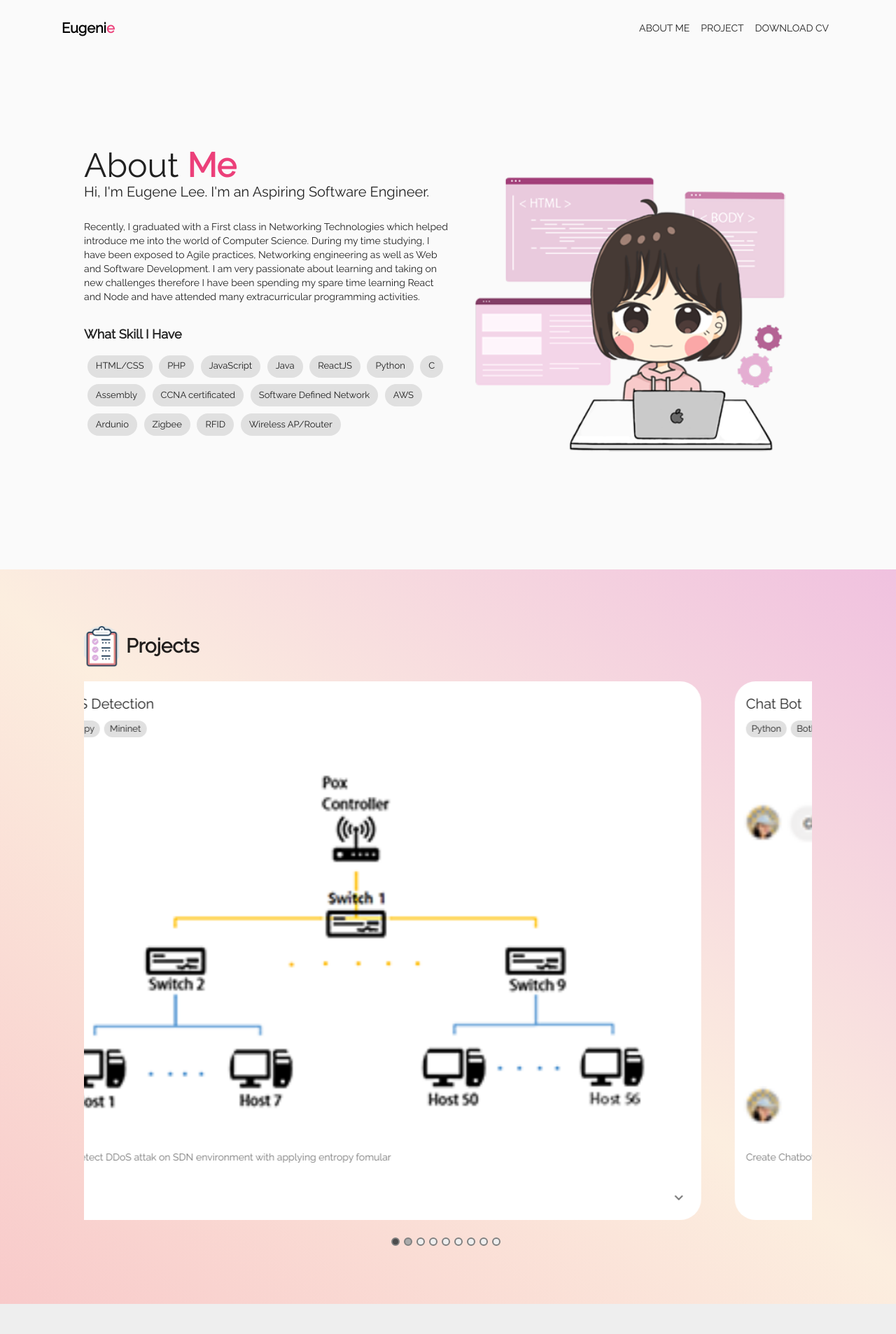
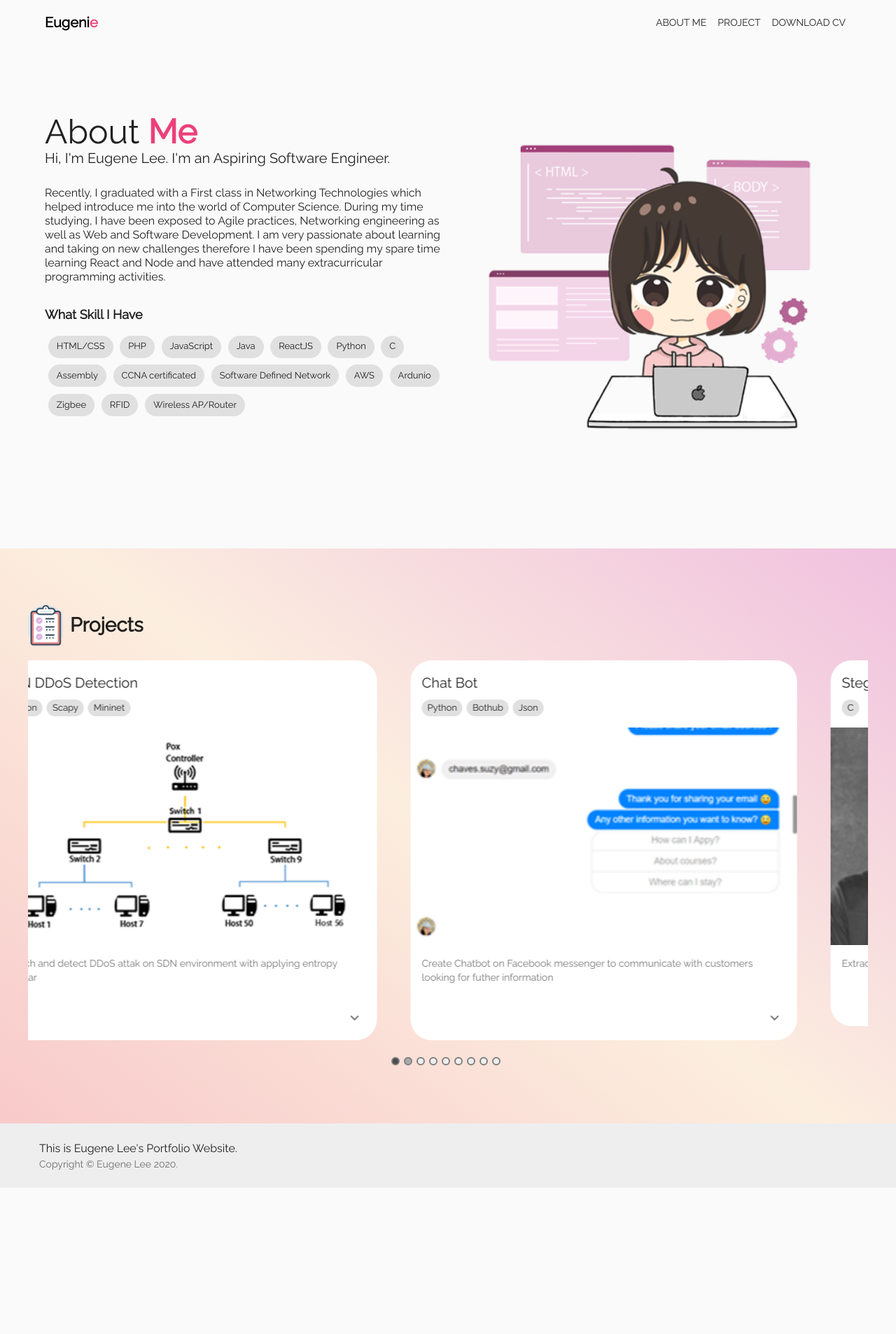
Before and after one commit to eugenelee97/Portfolio, a React (Create React App) app: page / in a window 1280 px wide. Shown: the top 1907 px of the page at 70% size. After the commit the page ends 1698 px from the top, so only its background shows below. Built offline with nearby package versions, Linux system fonts and the light colour scheme.

Commit message:
fixed padding issues

```diff
--- a/public/index.html
+++ b/public/index.html
@@ -2,6 +2,7 @@
 <html lang="en">
   <head>
     <meta charset="utf-8" />
+    <meta name="viewport" content="width=device-width,initial-scale=1.0">
     <link
       href="https://fonts.googleapis.com/css?family=Raleway&display=swap"
       rel="stylesheet"
--- a/src/component/aboutMe/AboutMe.js
+++ b/src/component/aboutMe/AboutMe.js
@@ -10,15 +10,15 @@ const useStyles = makeStyles(theme => ({
   root: {
     display: "flex",
     flexDirection: "column",
-    padding: theme.spacing(16, 2, 6, 2),
+    padding: theme.spacing(20, 0, 16, 0),
   },
   main: {
-    padding: theme.spacing(10),
     margin: "0 auto"
   },
 
   about: {
-    textAlign: "left"
+    textAlign: "left",
+
   }
 }));
 
@@ -28,7 +28,7 @@ const AboutMe = forwardRef((props, ref) => {
   return (
     <div ref={ref} className={classes.root}>
       <CssBaseline />
-      <Container component="main" className={classes.main}>
+      <Container component="main">
         <Grid container className={classes.about}>
           <AboutTxt />
           <AboutImg />
--- a/src/component/aboutMe/About_Main.js
+++ b/src/component/aboutMe/About_Main.js
@@ -38,7 +38,7 @@ export default function AboutTxt() {
         {"Hi, I'm Eugene Lee. I'm an Aspiring Software Engineer."}
       </Typography>
 
-      <Typography className={classes.about_main} variant="body2" gutterBottom>
+      <Typography className={classes.about_main} variant="body1" gutterBottom>
       Recently, I graduated with a First class in Networking Technologies which helped introduce me into the world of Computer Science. During my time studying, I have been exposed to Agile practices, Networking engineering as well as Web and Software Development. I am very passionate about learning and taking on new challenges therefore I have been spending my spare time learning React and Node and have attended many extracurricular programming activities.
       </Typography>
       <AboutSkill />
--- a/src/component/footer/StickyFooter.js
+++ b/src/component/footer/StickyFooter.js
@@ -19,7 +19,6 @@ function Copyright() {
 
 const useStyles = makeStyles(theme => ({
   footer: {
-    padding: theme.spacing(3, 0),
     marginTop: "auto",
     backgroundColor:
       theme.palette.type === "dark"
@@ -28,7 +27,8 @@ const useStyles = makeStyles(theme => ({
   },
   footer_text: {
     textAlign: "left",
-    margin: theme.spacing(2, 8)
+    padding: theme.spacing(3,2)
+
   }
 }));
 
@@ -37,7 +37,7 @@ export default function StickyFooter() {
 
   return (
     <footer className={classes.footer}>
-      <Container className={classes.footer_text} maxWidth="sm">
+      <Container className={classes.footer_text} disableGutters={true}>
         <Typography variant="body1">
           {"This is Eugene Lee's Portfolio Website."}
         </Typography>
--- a/src/component/nav/Nav.js
+++ b/src/component/nav/Nav.js
@@ -6,6 +6,7 @@ import Typography from "@material-ui/core/Typography";
 import Button from "@material-ui/core/Button";
 import pink from "@material-ui/core/colors/pink";
 import Link from "@material-ui/core/Link";
+import Container from "@material-ui/core/Container";
 
 
 const useStyles = makeStyles(theme => ({
@@ -14,9 +15,7 @@ const useStyles = makeStyles(theme => ({
   },
   bar: {
     background: "#fafafa",
-    boxShadow: "none",
-    padding: theme.spacing(1, 8),
-    position: "fixed",
+    boxShadow: "none"
   },
   other: {
     color: pink[400],
@@ -25,7 +24,8 @@ const useStyles = makeStyles(theme => ({
   title: {
     flexGrow: 1,
     color: "black",
-    fontWeight: "bold"
+    fontWeight: "bold",
+
   }
 }));
 
@@ -42,18 +42,20 @@ export default function Nav({abtRef, pjRef}) {
 
   return (
     <div className={classes.root}>
-      <AppBar position="static" className={classes.bar}>
+      <AppBar position="fixed" className={classes.bar}>
+        <Container disableGutters={true}>
         <Toolbar>
           <Typography variant="h6" className={classes.title}>
             Eugeni<span className={classes.other}>e</span>
           </Typography>
 
-          <Button color="black" onClick={()=>handleScroll(abtRef)}>About Me</Button>
-          <Button color="black" onClick={()=>handleScroll(pjRef)}>Project</Button>
+          <Button  onClick={()=>handleScroll(abtRef)}>About Me</Button>
+          <Button  onClick={()=>handleScroll(pjRef)}>Project</Button>
           <Link color="inherit" href="./EugeneResume.pdf" target="_blank">
-          <Button color="black">Download CV</Button>
+          <Button >Download CV</Button>
       </Link>
         </Toolbar>
+        </Container>
       </AppBar>
     </div>
   );
--- a/src/component/project/Project.js
+++ b/src/component/project/Project.js
@@ -9,7 +9,8 @@ import { Typography, Container } from "@material-ui/core";
 const useStyles = makeStyles(theme => ({
   root: {
     background: " linear-gradient(217deg, #F0C1DF, #FCEEDF, #F8CACA)",
-    margin: "0 auto"
+    margin: "0 auto",
+    padding: theme.spacing(0,2)
   },
   title: {
     marginBottom: "20px",
@@ -18,7 +19,7 @@ const useStyles = makeStyles(theme => ({
 
   },
   container: {
-    padding: theme.spacing(10)
+    padding: theme.spacing(10,0)
   },
   img: {
     width: "50px"
@@ -52,7 +53,7 @@ const responsive = {
       max: 1024,
       min: 800,
     },
-    items: 1,
+    items: 2,
     partialVisibilityGutter: 30,
   },
 };
@@ -63,7 +64,7 @@ const Projects = forwardRef(({ list }, ref) => {
 
   return (
     <div ref={ref} className={classes.root}>
-      <Container className={classes.container}>
+      <Container className={classes.container}  disableGutters={true}>
       <div className={classes.title}>
         <img className={classes.img} src="./projectLogo.png" alt="" />
 
```
